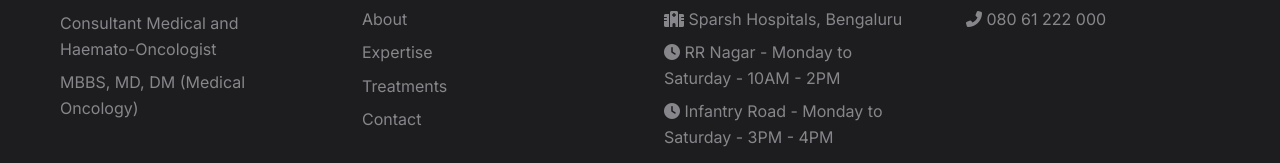
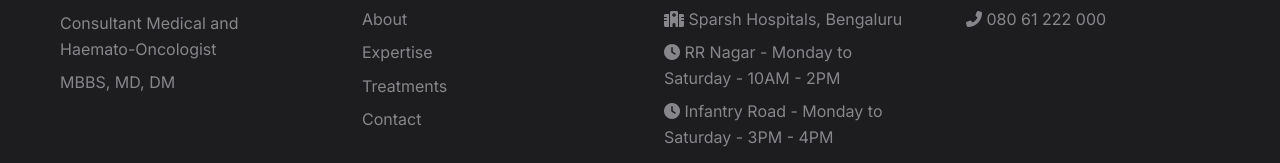
Before and after one commit to pratty2304/dr-prathyusha-website, a website: page index.html in a window 1280 px wide. Shown: the part 4375-4538 px from the top of the page. Drawn offline with Linux system fonts and the light colour scheme.

Commit message:
Remove (Medical Oncology) beside MBBS, MD, DM in footer on all main pages

```diff
--- a/index.html
+++ b/index.html
@@ -237,7 +237,7 @@
                 <div class="footer-section">
                     <h3>Dr Prathyusha Eaga</h3>
                     <p>Consultant Medical and Haemato-Oncologist</p>
-                    <p>MBBS, MD, DM (Medical Oncology)</p>
+                    <p>MBBS, MD, DM</p>
                 </div>
                 <div class="footer-section">
                     <h4>Quick Links</h4>
```
Also changed, not shown: second-opinion.html (+1 -1 lines), video-consultation.html (+1 -1 lines).
